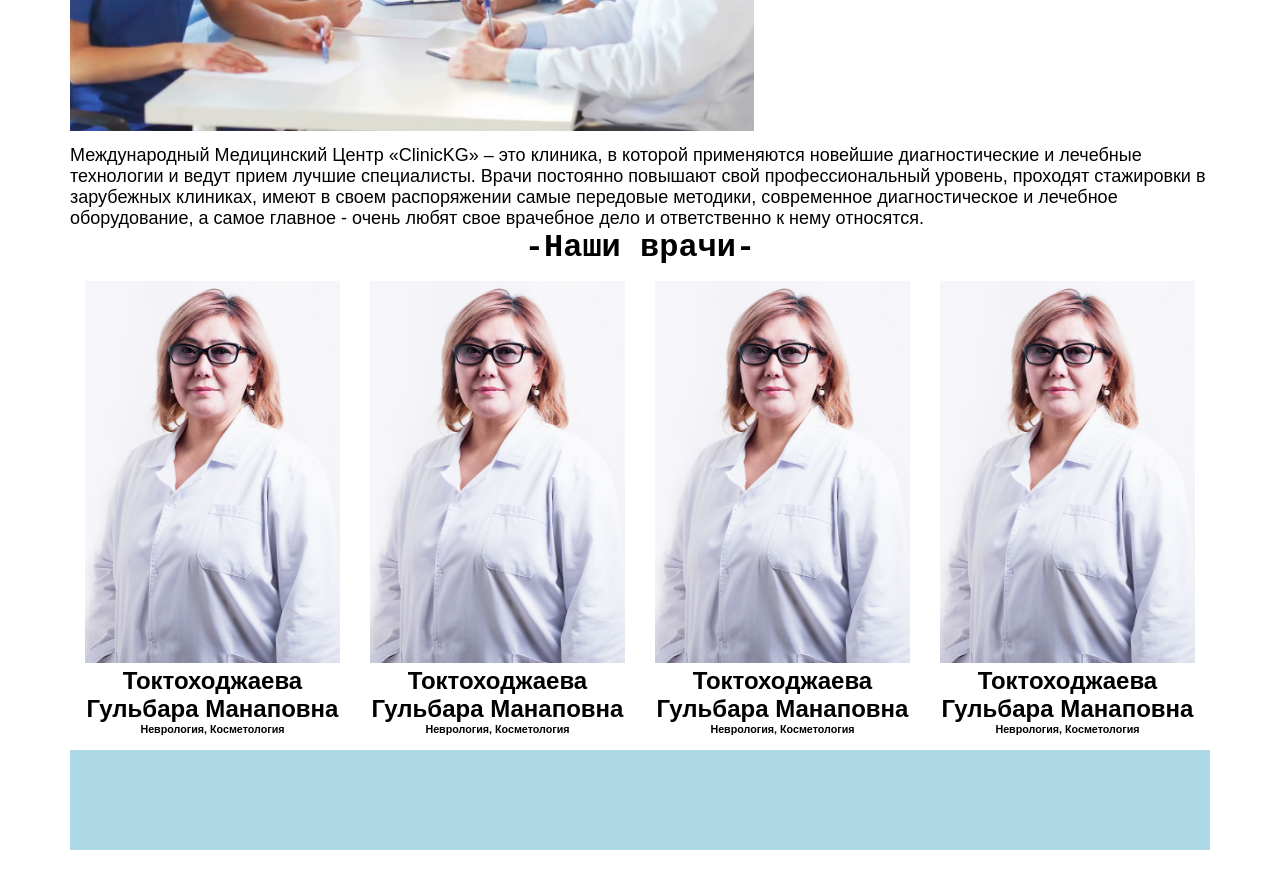
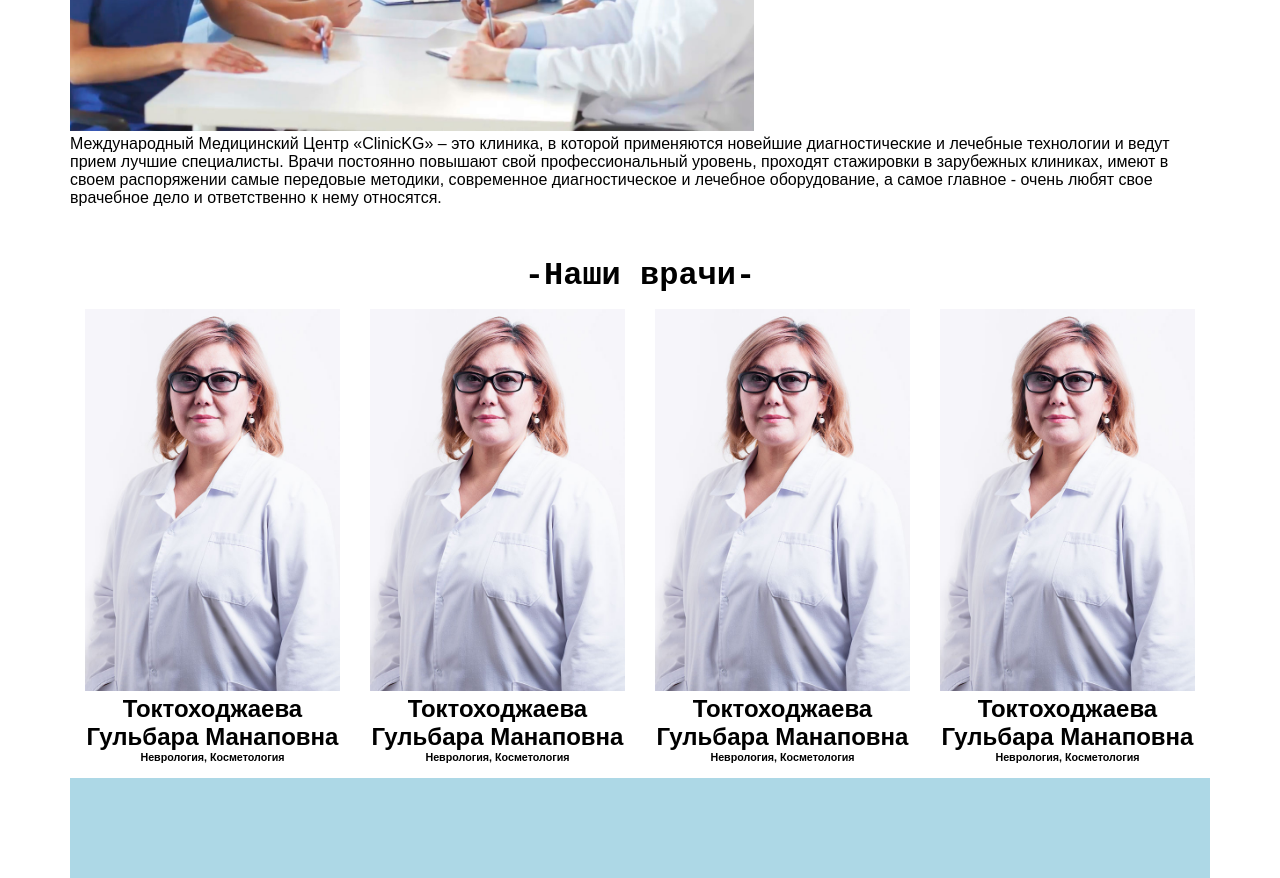
Before and after one commit to SaivaG/Clinica, a plain HTML site: page index.html in a window 1280 px wide. Shown: the part 1320-2198 px from the top of the page. Before the commit the page ends 2170 px from the top, so only its background shows below. Drawn offline with Linux system fonts and the light colour scheme.

Commit message:
My first commit

```diff
--- a/index.html
+++ b/index.html
@@ -90,7 +90,7 @@
 			<div class="ab">
 				<b>Добро Пожаловать в ClinicKG</b>
 			</div>
-			<div class="text">
+			<div class="texty">
 					Международный Медицинский Центр «ClinicKG» – это клиника,
 					в которой применяются новейшие диагностические и лечебные технологии и ведут прием лучшие специалисты.
 					Врачи постоянно повышают свой профессиональный уровень,
```
